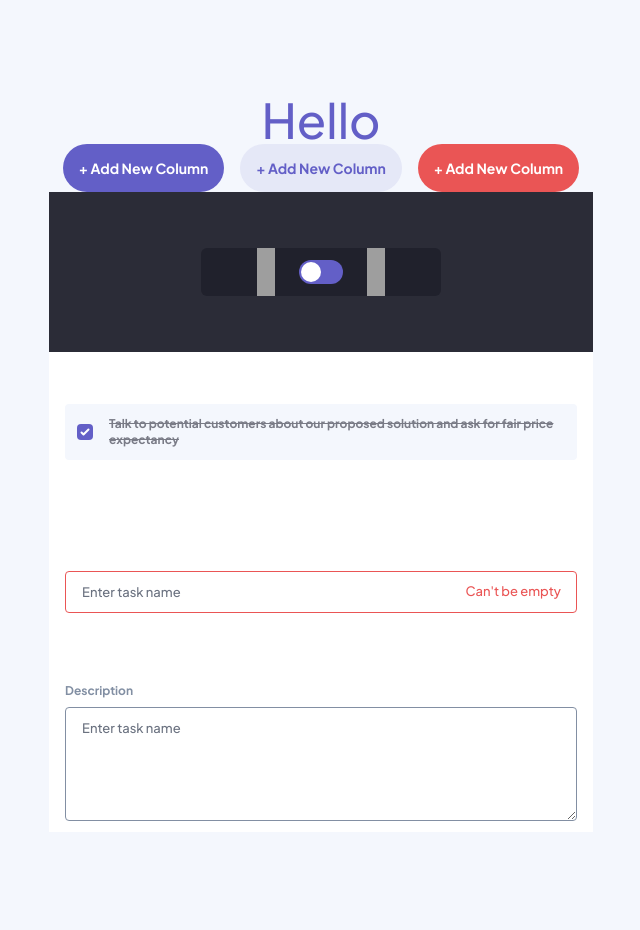
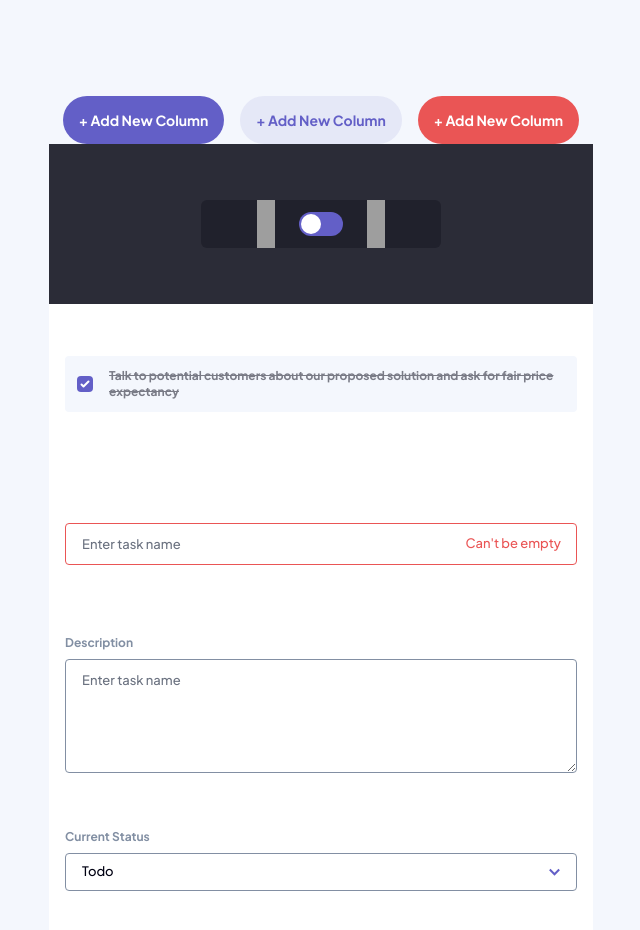
Before and after one commit to BrunoAST/kanban, a Next.js app: page / in a window 1280 px wide. Shown: the top 930 px of the page, without its empty margins (319-959 px from the left). Built offline with nearby package versions, Linux system fonts and the light colour scheme; grey boxes are pictures that could not be loaded.

Commit message:
feat: create dropdown component

```diff
--- a/src/app/page.tsx
+++ b/src/app/page.tsx
@@ -3,12 +3,11 @@ import ToggleTheme from '@/lib/toggle-theme';
 import Checkbox from '@/lib/checkbox';
 import TextField from '@/lib/text-field';
 import TextArea from '@/lib/text-area';
+import Dropdown from '@/lib/dropdown';
 
 export default function Home() {
   return (
     <main className="flex min-h-screen flex-col items-center justify-between p-24">
-      <h1 className="text-purple-200 text-5xl">Hello</h1>
-
       <div className="flex gap-4">
         <Button label="+ Add New Column" variant='primary' />
         <Button label="+ Add New Column" variant='secondary' />
@@ -33,6 +32,10 @@ export default function Home() {
       <div className="bg-white dark:bg-grey-500 flex gap-4 h-40 w-1/2 items-center justify-center px-4">
         <TextArea placeholder='Enter task name' label="Description" />
       </div>
+
+      <div className="bg-white dark:bg-grey-500 flex gap-4 h-40 w-1/2 items-center justify-center px-4">
+        <Dropdown label="Current Status" options={['Todo', 'Doing', 'Done']} />
+      </div>
     </main>
   );
 }
--- /dev/null
+++ b/src/hooks/use-click-outside.ts
@@ -0,0 +1,21 @@
+import { RefObject, useEffect } from 'react';
+
+type Handler = (event: MouseEvent) => void;
+
+export default function useOnClickOutside<T extends HTMLElement>(ref: RefObject<T>, handler: Handler): void {
+  useEffect(() => {
+    function handleClickOutside(event: MouseEvent) {
+      const el = ref?.current;
+
+      if (!el || el.contains(event.target as Node)) {
+        return;
+      }
+
+      handler(event);
+    }
+
+    document.addEventListener('mousedown', handleClickOutside);
+
+    return () => document.removeEventListener('mousedown', handleClickOutside);
+  }, [ref, handler]);
+}
--- /dev/null
+++ b/src/lib/dropdown/components/arrow.tsx
@@ -0,0 +1,7 @@
+export default function Arrow() {
+  return (
+    <svg xmlns="http://www.w3.org/2000/svg" width="11" height="8" viewBox="0 0 11 8" fill="none">
+      <path d="M0.79834 1.54858L5.49682 6.24707L10.1953 1.54858" stroke="#635FC7" strokeWidth="2" />
+    </svg>
+  );
+}
--- /dev/null
+++ b/src/lib/dropdown/index.tsx
@@ -0,0 +1,76 @@
+'use client';
+
+import { useRef, useState } from 'react';
+import Arrow from './components/arrow';
+import useOnClickOutside from '@/hooks/use-click-outside';
+
+type DropdownProps = {
+  label: string;
+  options: string[];
+  initialSelectedOption?: string;
+};
+
+export default function Dropdown({
+  label,
+  options,
+  initialSelectedOption
+}: DropdownProps) {
+  const [selectedOption, setSelectedOption] = useState(initialSelectedOption ? initialSelectedOption : options[0]);
+  const [isOptionsVisible, setIsOptionsVisible] = useState(false);
+  const dropdownContainer = useRef(null);
+  useOnClickOutside(dropdownContainer, () => setIsOptionsVisible(false));
+
+  return (
+    <div className="w-full flex flex-col gap-2">
+      <label
+        htmlFor="options"
+        className="text-grey-300 font-bold text-xs dark:text-white"
+      >
+        {label}
+      </label>
+
+      <button
+        id="dropdown"
+        className="text-grey-700 text-[13px] border border-grey-300 focus:outline-none focus:ring-2
+          focus:ring-purple-200 font-medium rounded py-2 px-4 inline-flex justify-between items-center
+          dark:text-white"
+        type="button"
+        onClick={() => setIsOptionsVisible(!isOptionsVisible)}
+      >
+        {selectedOption}
+        <Arrow />
+      </button>
+
+      <div
+        ref={dropdownContainer}
+        id="dropdownInformation"
+        className={`${isOptionsVisible ? 'visible' : 'invisible'}
+          z-10 relative bg-white rounded w-full dark:bg-gray-700`}
+      >
+        <ul
+          aria-labelledby="dropdown"
+          className="py-4 text-[13px] text-grey-300 absolute w-full bg-white rounded-lg
+            dark:bg-grey-600"
+        >
+          {options.map((value) =>
+            <li
+              key={value}
+              onClick={() => {
+                setSelectedOption(value);
+                setIsOptionsVisible(!isOptionsVisible);
+              }}
+              className="hover:bg-grey-250"
+            >
+              <a
+                href="#"
+                className="block py-2 px-4"
+              >
+                {value}
+              </a>
+            </li>
+          )}
+        </ul>
+      </div>
+    </div>
+  );
+}
```
